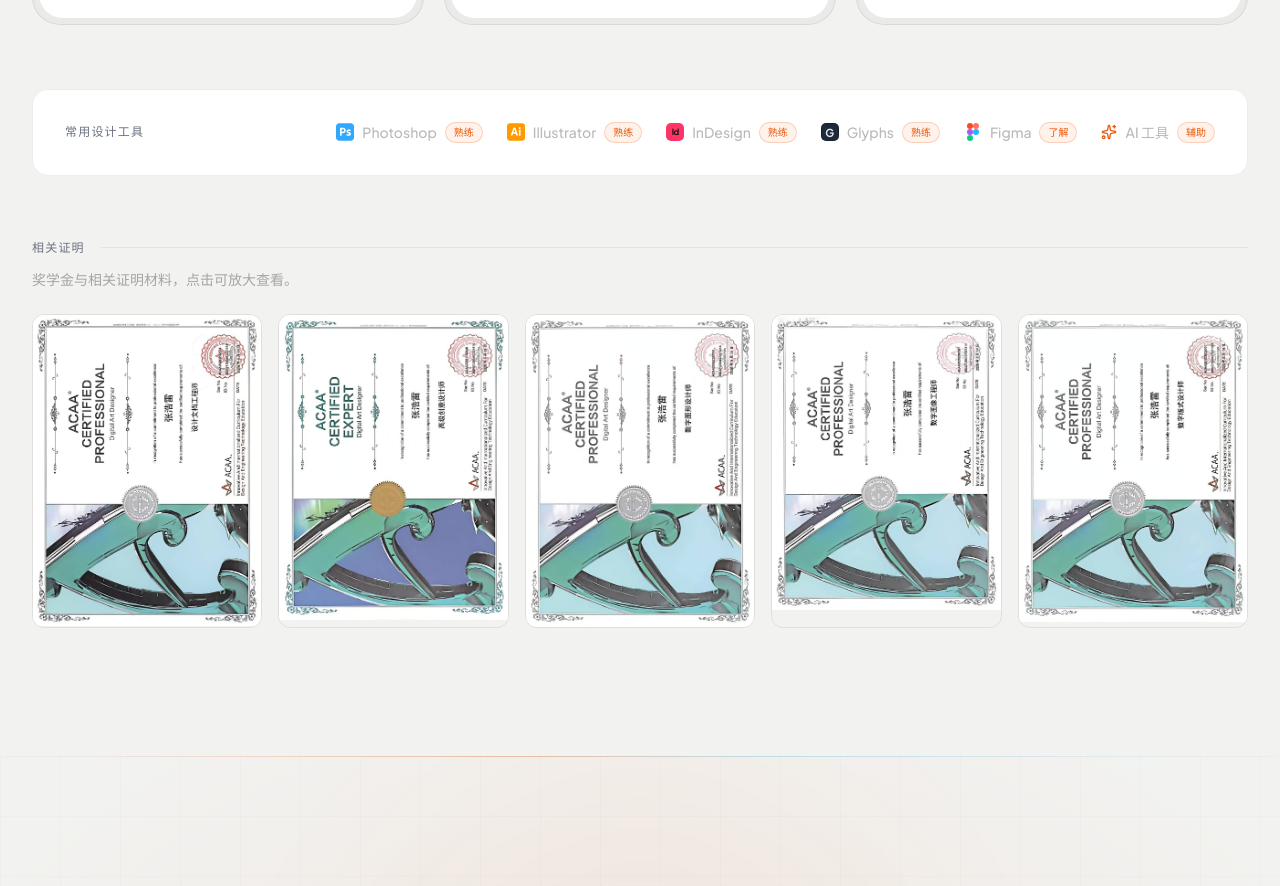
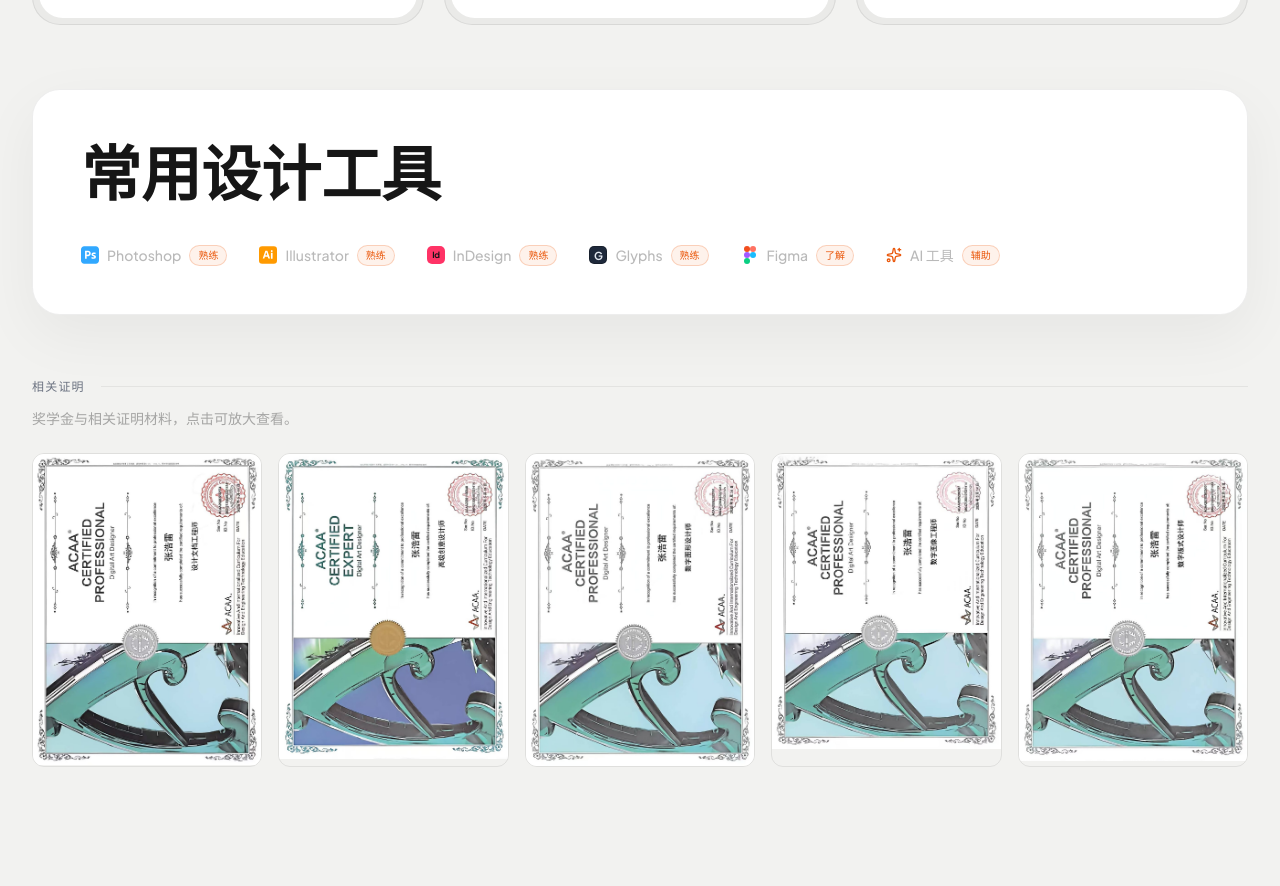
Before and after one commit to zhang0722-cn/portfolio, a React (Vite) app: page / in a window 1280 px wide. Shown: the part 5496-6382 px from the top of the page. Built offline with nearby package versions, Linux system fonts and the light colour scheme; a web font is replaced by a local one.

Commit message:
常用设计工具升级为与精选项目同字号大标题

```diff
--- a/src/components/Skills.tsx
+++ b/src/components/Skills.tsx
@@ -233,16 +233,20 @@
         {/* Tool logos row */}
         <FadeIn delay={0.3}>
           <div
-            className="mt-16 p-8 rounded-2xl flex flex-wrap items-center justify-between gap-6"
+            className="mt-16 p-8 md:p-12 rounded-[1.75rem]"
             style={{
               background: '#FFFFFF',
               border: '1px solid rgba(0,0,0,0.07)',
+              boxShadow: '0 20px 60px rgba(0,0,0,0.05)',
             }}
           >
-            <p className="text-xs uppercase tracking-widest" style={{ color: '#6B7280' }}>
+            <h2
+              className="text-5xl lg:text-6xl font-bold text-white leading-tight mb-8"
+              style={{ fontFamily: 'Space Grotesk, "PingFang SC", "Microsoft YaHei", "Noto Sans SC", sans-serif' }}
+            >
               常用设计工具
-            </p>
-            <div className="flex flex-wrap gap-6 items-center">
+            </h2>
+            <div className="flex flex-wrap gap-x-8 gap-y-4 items-center">
               {[
                 {
                   name: 'Photoshop',
```
